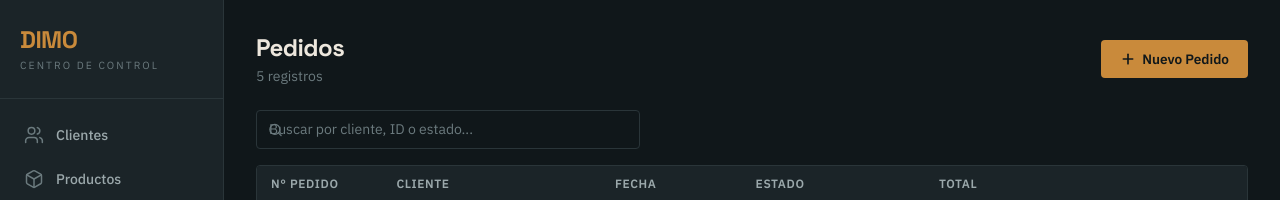
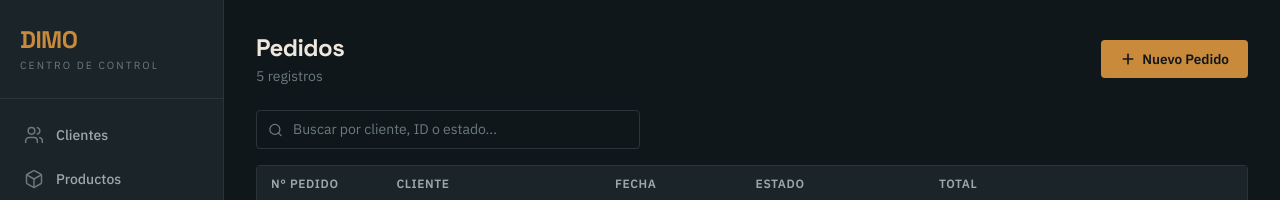
Before and after one commit to velasquezren/dimo3-frotend, a Next.js app: page /pedidos in a window 1280 px wide. Shown: the top 200 px of the page. Built offline with nearby package versions, Linux system fonts and the light colour scheme.

Commit message:
style: agregar clase input-field-search para mejorar espaciado en la barra de búsqueda

```diff
--- a/app/globals.css
+++ b/app/globals.css
@@ -213,6 +213,10 @@ body {
   transition: border-color 0.15s ease;
 }
 
+.input-field-search {
+  padding-left: 36px !important;
+}
+
 .input-field:hover {
   border-color: var(--border-hover);
 }
--- a/components/DataTable.tsx
+++ b/components/DataTable.tsx
@@ -62,7 +62,7 @@ export default function DataTable({
             value={searchTerm}
             onChange={(e) => handleSearch(e.target.value)}
             placeholder={searchPlaceholder}
-            className="input-field pl-9 w-full"
+            className="input-field input-field-search w-full"
             aria-label={searchPlaceholder}
           />
         </div>
```
